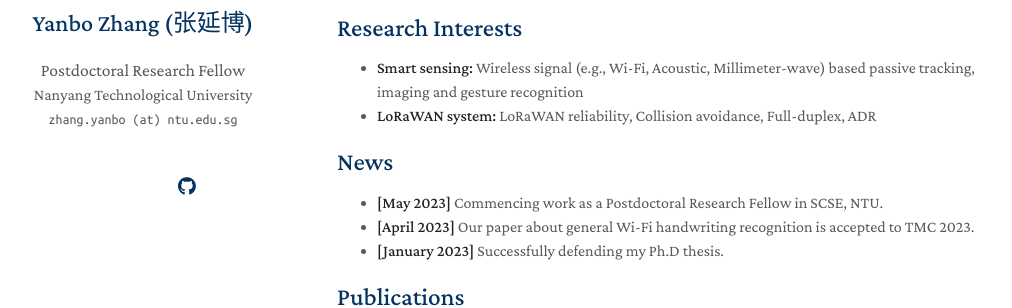
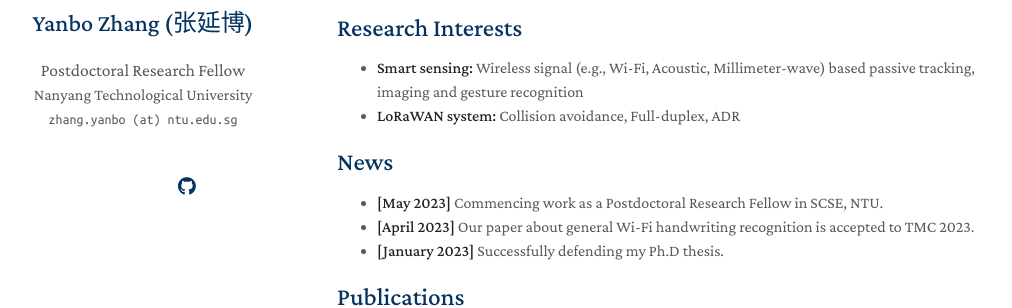
Before and after one commit to yanbozhang003/yanbozhang003.github.io, a Jekyll site: the page built from index.md, in a window 1280 px wide and 900 px high. Shown: the part 235-543 px from the top of the window, without its empty margins (133-1145 px from the left). Built offline with Jekyll 4.4.1, drawn with Linux system fonts in a browser that asks for light colours; nearby versions of some CDN libraries; a style sheet for code colours, icons or effects is not loaded; our own code applies the rules of GitHub Pages for plain Markdown files.

Commit message:
Update index.md

```diff
--- a/index.md
+++ b/index.md
@@ -13,7 +13,7 @@ Please refer to my [CV](./assets/files/CV/Yanbo_CV.pdf) for more detailed inform
 ## Research Interests
 
 - **Smart sensing:** Wireless signal (e.g., Wi-Fi, Acoustic, Millimeter-wave) based passive tracking, imaging and gesture recognition
-- **LoRaWAN system:** LoRaWAN reliability, Collision avoidance, Full-duplex, ADR
+- **LoRaWAN system:** Collision avoidance, Full-duplex, ADR
 <!-- - **Reconfigurable Intelligent Surface (RIS):** Antenna design and system optimization -->
 
 ## News
```
